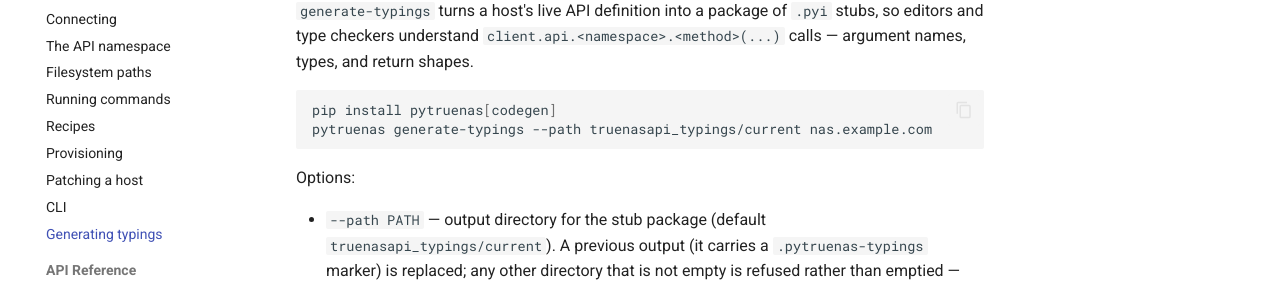
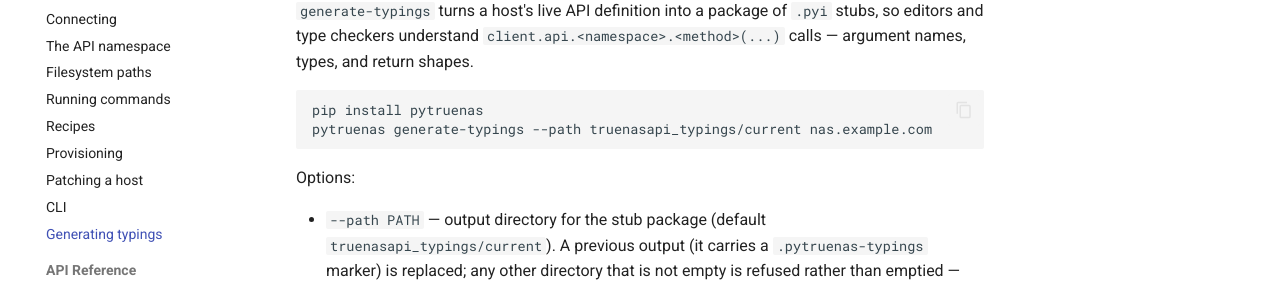
Before and after one commit to jose-pr/pytruenas, an MkDocs documentation site: the page built from docs/guide/typings.md, in a window 1280 px wide and 1252 px high. Shown: the part 182-470 px from the top of the window. Built offline with MkDocs 1.6.1 and Material for MkDocs 9.7.7, drawn with Linux system fonts in a browser that asks for light colours; comment, search, counter and statistics services are not loaded.

Commit message:
docs: generate-typings needs no extra

````diff
--- a/docs/guide/typings.md
+++ b/docs/guide/typings.md
@@ -6,7 +6,7 @@ stubs, so editors and type checkers understand
 shapes.
 
 ```bash
-pip install pytruenas[codegen]
+pip install pytruenas
 pytruenas generate-typings --path truenasapi_typings/current nas.example.com
 ```
 
````
Also changed, not shown: README.md (+0 -1 lines).
